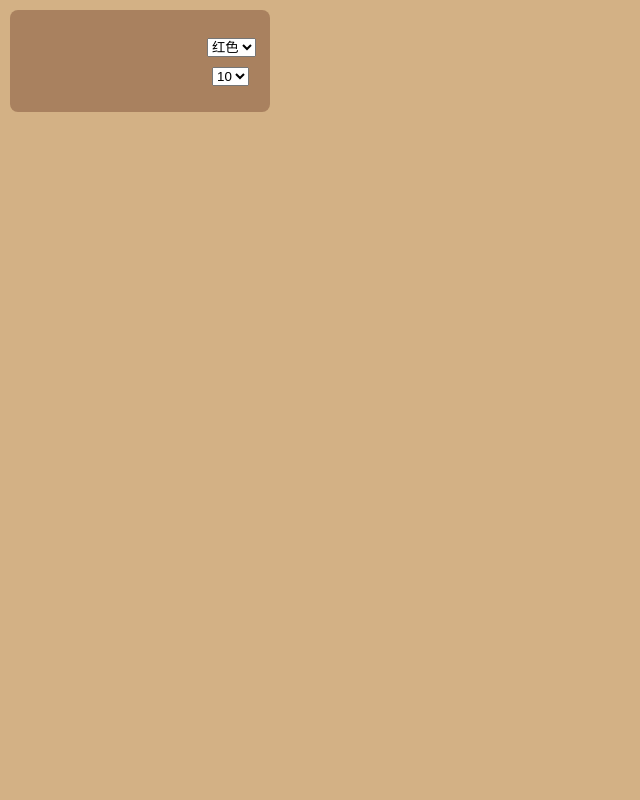
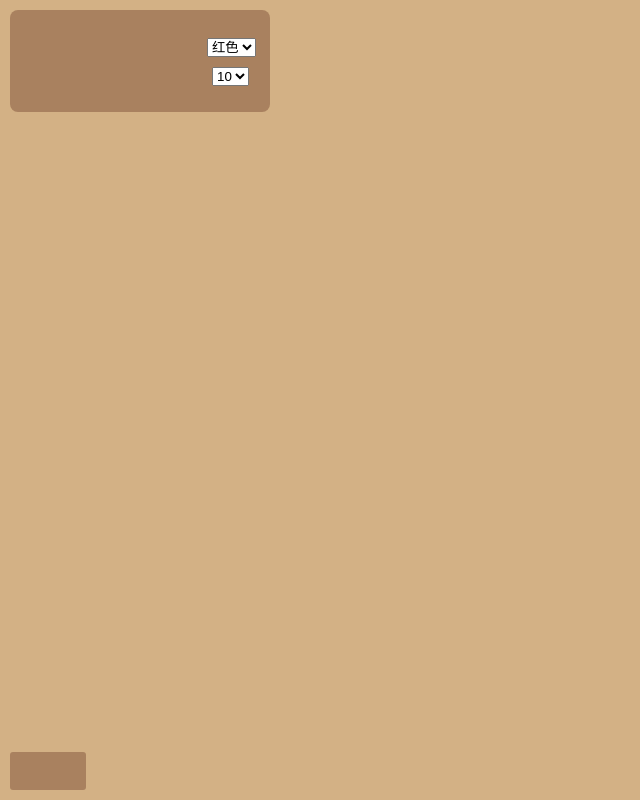
Before and after one commit to starrytky/canvas, a plain HTML site: page index.html in a window 1280 px wide. Shown: the whole page, without its empty margins (0-640 px from the left). Drawn offline with Linux system fonts and the light colour scheme.

Commit message:
清屏，下载功能

```diff
--- a/css/main.css
+++ b/css/main.css
@@ -44,3 +44,18 @@ body{
     top: 67px;
     left: 212px;
 }
+.clearXia {
+    position: fixed;
+    bottom: 10px;
+    left: 10px;
+    padding: 10px 12px;
+    background-color: #A9815F;
+    border-radius: 3px;
+}
+.clearXia svg {
+    width: 1em;
+    height: 1em;
+}
+.clearXia svg:first-child{
+    margin-right: 1em;
+}
--- a/index.html
+++ b/index.html
@@ -32,8 +32,16 @@
     <option value="18">18</option>
     <option value="20">20</option>
 </select>
+<div class="clearXia">
+    <svg class="icon active" aria-hidden="true" id="cycle">
+        <use xlink:href="#icon-cycle"></use>
+    </svg>
+    <svg class="icon" aria-hidden="true" id="xiazai">
+        <use xlink:href="#icon-xiazai"></use>
+    </svg>
+</div>
 <canvas id="xxx"></canvas>
-<script src="//at.alicdn.com/t/font_1522337_e3260zkvd4.js"></script>
+<script src="//at.alicdn.com/t/font_1522337_mtsocl9giho.js"></script>
 <script src="./js/main.js"></script>
 </body>
 </html>
--- a/js/main.js
+++ b/js/main.js
@@ -1,7 +1,7 @@
 let yyy = document.getElementById("xxx");
 let context = yyy.getContext("2d");
 let os1 = document.getElementById("s1");
-let os2 = document.getElementById("s2")
+let os2 = document.getElementById("s2");
 
 autoSetCanvasSize(yyy);
 listenToEvent(yyy);
@@ -9,6 +9,8 @@ listenToEvent(yyy);
 let eraserEnabled = false;
 let eraser = document.getElementById("eraser");
 let brush = document.getElementById("brush");
+let cycle = document.getElementById("cycle");
+let download = document.getElementById("xiazai");
 eraser.onclick = function () {
     eraserEnabled = true;
     this.classList.add("active");
@@ -18,6 +20,15 @@ brush.onclick = function () {
     eraserEnabled = false;
     this.classList.add("active");
     eraser.classList.remove("active")
+};
+cycle.onclick = function () {
+    context.clearRect(0, 0, yyy.width, yyy.height);
+};
+download.onclick = function(){
+    let link = document.createElement("a");
+    link.download = "filename.png";
+    link.href = yyy.toDataURL();
+    link.click();
 };
 
 function autoSetCanvasSize(canvas) {
```
